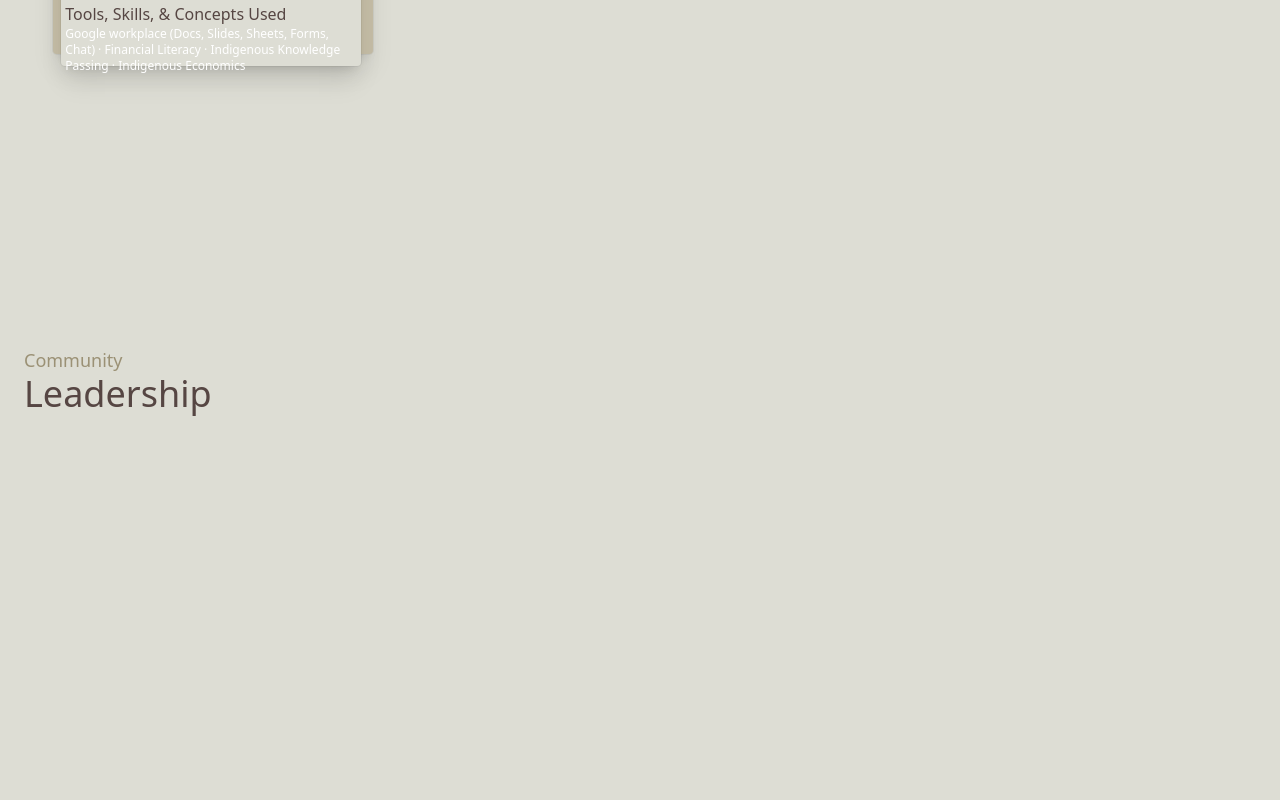
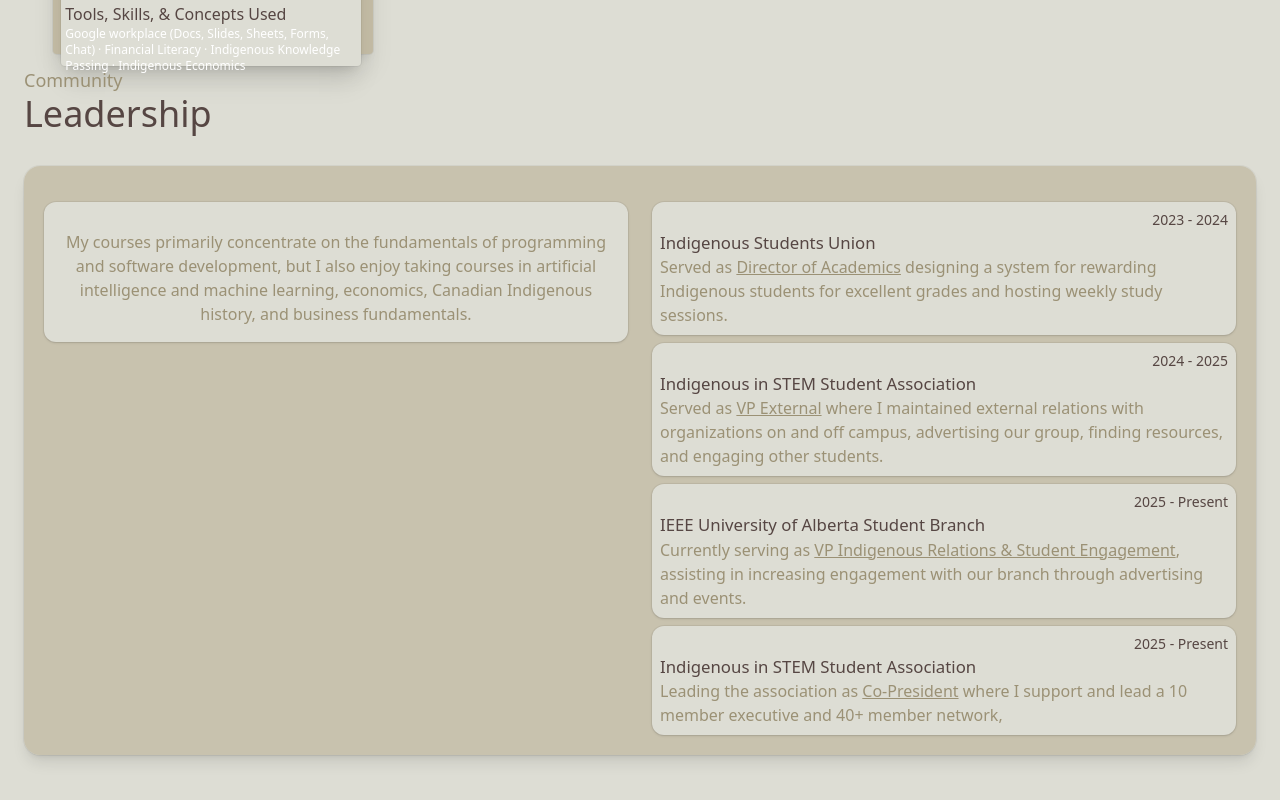
Before and after one commit to lndslpn/personal-portfolio, a React (Vite) app: page / in a window 1280 px wide. Shown: the part 5321-6121 px from the top of the page. Built offline with nearby package versions, Linux system fonts and the light colour scheme; a web font is replaced by a local one.

Commit message:
started community section

```diff
--- a/src/sections/Leadership.jsx
+++ b/src/sections/Leadership.jsx
@@ -12,6 +12,55 @@ export default function Leadership() {
             Leadership
       </h1>
 
+      {/* Main card*/}
+      <div className="mt-8 relative rounded-2xl bg-imagebrdr/80 p-5 ring-1 ring-black/5 shadow-lg">
+          <div className="mt-4 grid grid-cols-1 gap-6 md:grid-cols-2 items-start">
+            <div className="rounded-xl bg-background p-4 shadow ring-1 ring-black/5">
+              <p className="mt-3 text-md font-inria text-tantxt">My courses primarily concentrate on the fundamentals of programming and software development, but I also enjoy taking courses in artificial intelligence and machine learning, economics, Canadian Indigenous history, and business fundamentals.</p>
+            </div>
+
+          <div className="grid grid-cols-1 gap-2">
+            <div className="rounded-xl bg-background p-2 shadow ring-1 ring-black/5">
+              <div className="text-right text-sm font-inria text-browntxt">
+                2023 - 2024
+              </div>
+              <div className="text-left text-[1.05rem] font-inria text-browntxt">
+                Indigenous Students Union
+              </div>
+              <p className="text-left text-md font-inria text-tantxt">Served as <u>Director of Academics</u> designing a system for rewarding Indigenous students for excellent grades and hosting weekly study sessions.</p>
+            </div>
+            <div className="rounded-xl bg-background p-2 shadow ring-1 ring-black/5">
+              <div className="text-right text-sm font-inria text-browntxt">
+                2024 - 2025
+              </div>
+              <div className="text-left text-[1.05rem] font-inria text-browntxt">
+                Indigenous in STEM Student Association
+              </div>
+              <p className="text-left text-md font-inria text-tantxt">Served as <u>VP External</u> where I maintained external relations with organizations on and off campus, advertising our group, finding resources, and engaging other students.</p>
+            </div>
+            <div className="rounded-xl bg-background p-2 shadow ring-1 ring-black/5">
+              <div className="text-right text-sm font-inria text-browntxt">
+                2025 - Present
+              </div>
+              <div className="text-left text-[1.05rem] font-inria text-browntxt">
+                IEEE University of Alberta Student Branch
+              </div>
+              <p className="text-left text-md font-inria text-tantxt">Currently serving as <u>VP Indigenous Relations & Student Engagement</u>, assisting in increasing engagement with our branch through advertising and events.</p>
+            </div>
+            <div className="rounded-xl bg-background p-2 shadow ring-1 ring-black/5">
+              <div className="text-right text-sm font-inria text-browntxt">
+                2025 - Present
+              </div>
+              <div className="text-left text-[1.05rem] font-inria text-browntxt">
+                Indigenous in STEM Student Association
+              </div>
+              <p className="text-left text-md font-inria text-tantxt">Leading the association as <u>Co-President</u> where I support and lead a 10 member executive and 40+ member network, </p>
+            </div>
+            </div>
+
+          </div>
+        </div>
+
       </section>
     );
   }
```
Lines whose indentation alone changed are shown as unchanged.
